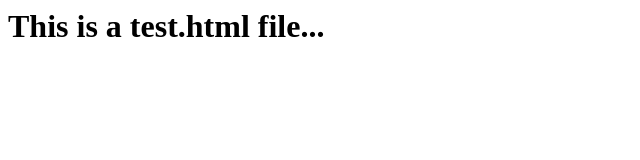
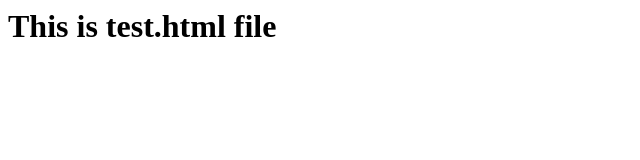
Before and after one commit to sasi7392/GIT_TEST, a website: page template/test.html in a window 1280 px wide. Shown: the whole page, without its empty margins (0-640 px from the left). Drawn offline with Linux system fonts and the light colour scheme.

Commit message:
third commit

```diff
--- a/template/test.html
+++ b/template/test.html
@@ -1,10 +1,10 @@
 <html lang="en">
 <head>
     <meta charset="UTF-8">
-    <meta name="viewport" content="width=device-width, initial-scale=1.0">
+    <meta name="viewport" content="width=<device-width>, initial-scale=1.0">
     <title>Document</title>
 </head>
 <body>
-    <h1>This is a test.html file...</h1>
+    <h1>This is test.html file</h1>
 </body>
 </html>
```
Also changed, not shown: index.html (+1 -1 lines), package.json (added, +24 -0 lines), 2 other files.
